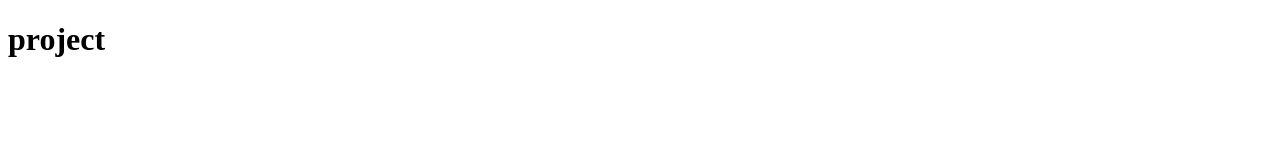
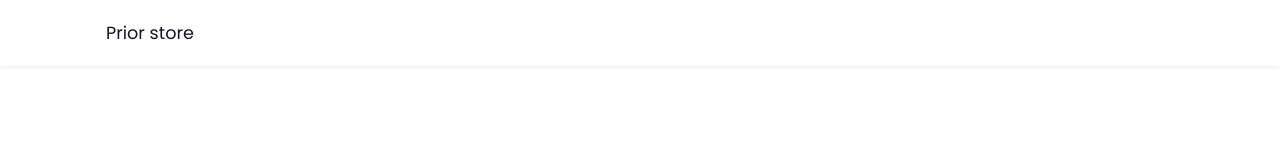
Before and after one commit to Babuze1/Prior-Entertainmnet, a plain HTML site: page index.html in a window 1280 px wide. Drawn offline with Linux system fonts and the light colour scheme.

Commit message:
Completed assignment

```diff
--- a/index.html
+++ b/index.html
@@ -1,9 +1,24 @@
 <!DOCTYPE html>
-<html>
+<html lang="en">
     <head>
+        <meta charset="UTF-8">
+        <meta http-equiv="X-UA-Compatible" content="IE=edge">
+        <meta name="viewport" content="width=device-width, initial-scale=1.0">
         <title>PRIOR ENTERTAINMENT</title>
+        <!--link to CSS-->
+        <link rel="stylesheet" href="/style/style.css">
+        <!--box icon-->
+
     </head>
     <body>
-        <h1>project</h1>
+        <!--header-->
+        <header>
+            <!--navbar-->
+            <div class="nav container">
+                <a href="#" class="logo">Prior store</a>
+                <!--cart-icon-->
+                <i class="bi bi-basket" id="cart-icon"></i>
+            </div>
+        </header>
     </body>
 </html>
--- a/style/style.css
+++ b/style/style.css
@@ -0,0 +1,52 @@
+/*Google-fonts*/
+@import url('https://fonts.googleapis.com/css2?family=Poppins:wght@400;500;600;700&display=swap');
+*{
+    font-family: 'Poppins', sans-serif;
+    margin: 0;
+    padding: 0;
+    scroll-padding-top: 2rem;
+    scroll-behavior: smooth;
+    box-sizing: border-box;
+    list-style: none;
+    text-decoration: none;
+}
+:root {
+    --main-color: #fd4646;
+    --text-color: #171427;
+    --bg-color: #fff;
+}
+img {
+    width: 100%;
+}
+body {
+    color: var(--text-color);
+}
+.container {
+    max-width: 1068px;
+    margin: auto;
+    width: 100%;
+}
+
+header {
+    position: fixed;
+    top: 0;
+    left: 0;
+    width: 100%;
+    background: var(--bg-color);
+    box-shadow: 0 1px 4px hsl(0 4% 15% / 10%);
+}
+.nav {
+    display: flex;
+    align-items: center;
+    justify-content: space-between;
+    padding: 20px 0;
+}
+.logo {
+    font-size: 1.1rem;
+    color: var(--text-color);
+    font-weight: 400;
+}
+#cart-icon {
+    font-size: 1.8rem;
+    cursor: pointer;
+}
```
